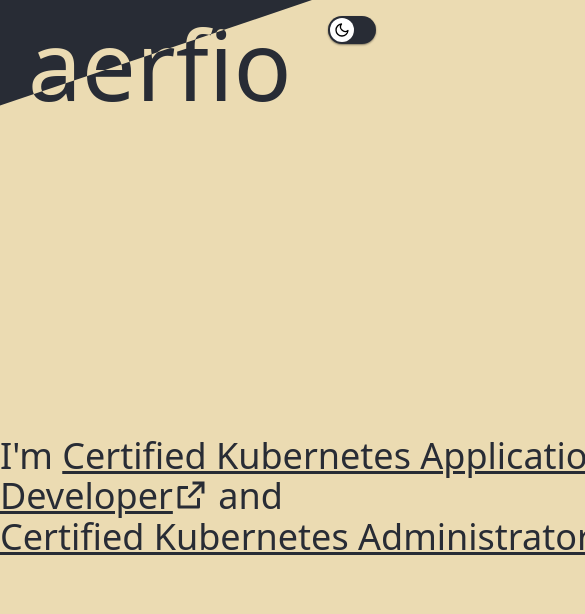
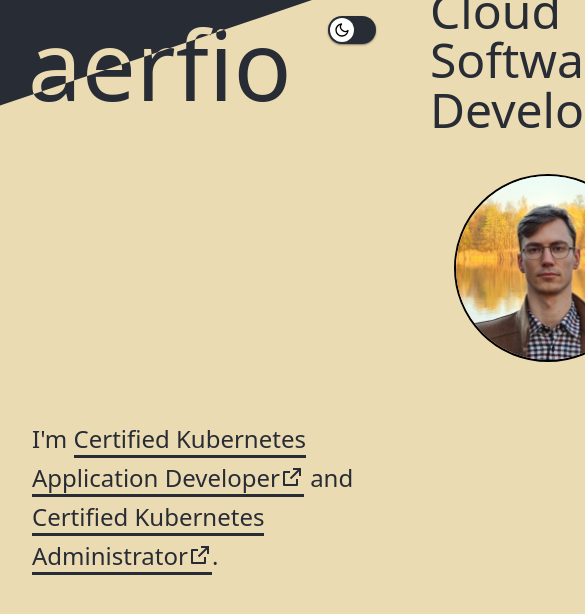
Before and after one commit to aerfio/aerf.io, a Gatsby site: page / in a window 390 px wide. Shown: the top 614 px of the page, 585 px wide, since content can reach past the window. Built offline with nearby package versions, Linux system fonts and the light colour scheme; Gatsby itself is replaced by a stand-in of ours; what @savvywombat/tailwindcss-grid-areas would draw is missing.

Commit message:
improve underlining svg icon and try different img placeholder

```diff
--- a/src/components/Link.tsx
+++ b/src/components/Link.tsx
@@ -15,13 +15,13 @@
 }) => {
   return (
     <a
-      className={`decoration:primarylight border-b-1 boder-secondarylight border-solid underline dark:decoration-primarydark ${className}`}
+      className={`border-b-[3px] border-current border-solid leading-relaxed ${className}`}
       href={href}
       rel="noopener noreferrer"
     >
       {children}
       {externalIcon && (
-        <RiExternalLinkLine className="decoration:primarylight relative bottom-1 inline-block underline dark:decoration-primarydark" />
+        <RiExternalLinkLine className="relative bottom-1 inline-block underline" />
       )}
     </a>
   );
--- a/src/pages/index.tsx
+++ b/src/pages/index.tsx
@@ -7,22 +7,22 @@
   return (
     <Layout
       aboutChildren={
-        <section className="mx-0 flex flex-wrap content-center justify-evenly grid-in-about">
-          <p className="mx text-4xl text-primarylight dark:text-primarydark">
+        <section className="pt-10 flex pb-10 flex-wrap content-center justify-evenly grid-in-about">
+          <p className="px-8 text-2xl md:text-4xl text-primarylight dark:text-primarydark">
             <span>I'm</span>{" "}
             <Link
               href="https://www.credly.com/badges/1194769f-143d-404a-8d46-67c30769d33b"
-              className=""
+              externalIcon
             >
               Certified Kubernetes Application Developer
             </Link>{" "}
             and{" "}
-            <span className="whitespace-nowrap">
-              <Link href="https://www.credly.com/badges/2953ddbe-07ed-4828-8e74-8508185d0df2">
-                Certified Kubernetes Administrator
-              </Link>
-              {"."}
-            </span>
+
+            <Link href="https://www.credly.com/badges/2953ddbe-07ed-4828-8e74-8508185d0df2" externalIcon>
+              Certified Kubernetes Administrator
+            </Link>
+            {"."}
+
           </p>
         </section>
       }
@@ -38,7 +38,7 @@
       <StaticImage
         src="../images/profile.jpeg"
         alt="profile photo"
-        placeholder="none"
+        placeholder="dominantColor"
         layout="constrained"
         objectFit="contain"
         formats={["avif", "webp", "auto"]}
```
